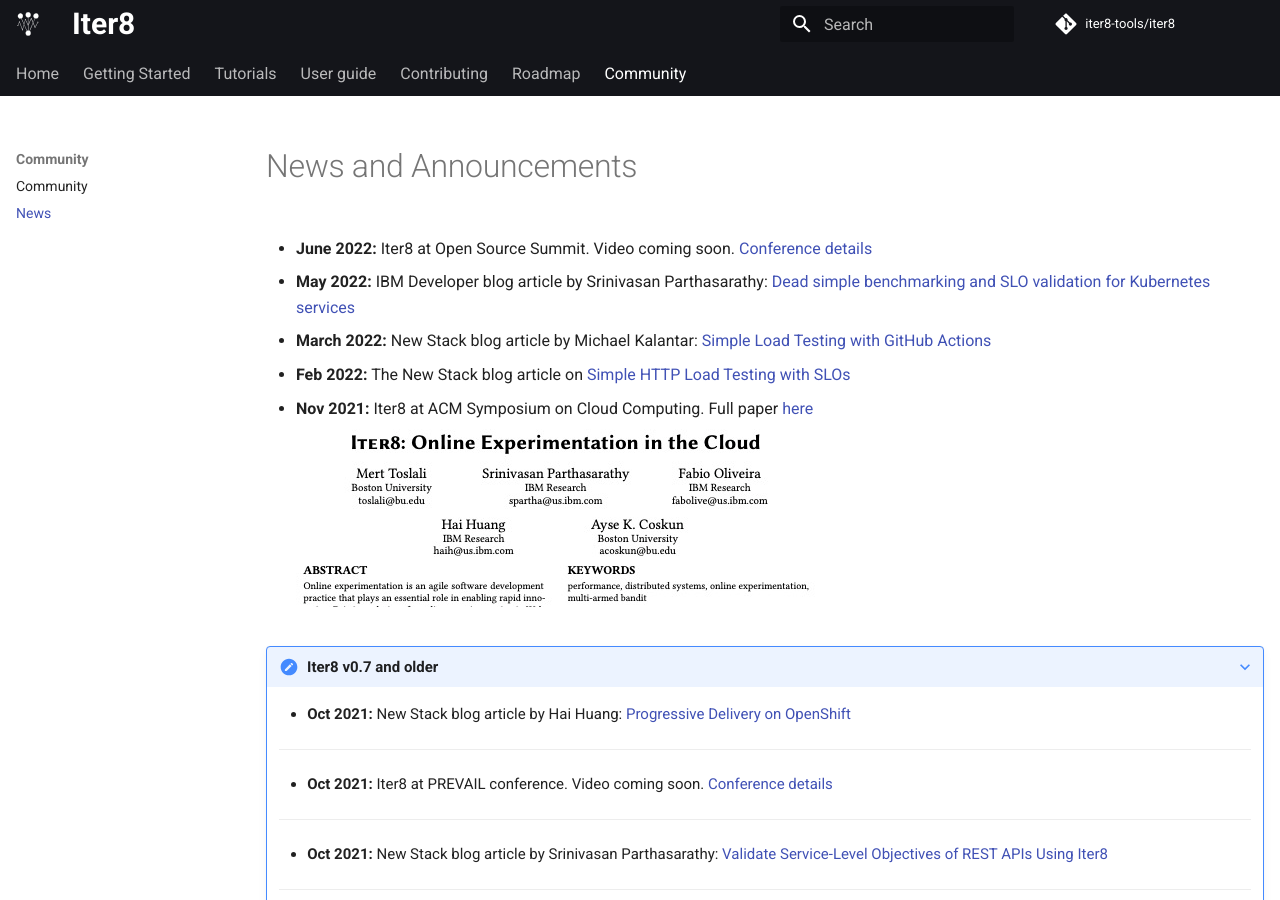
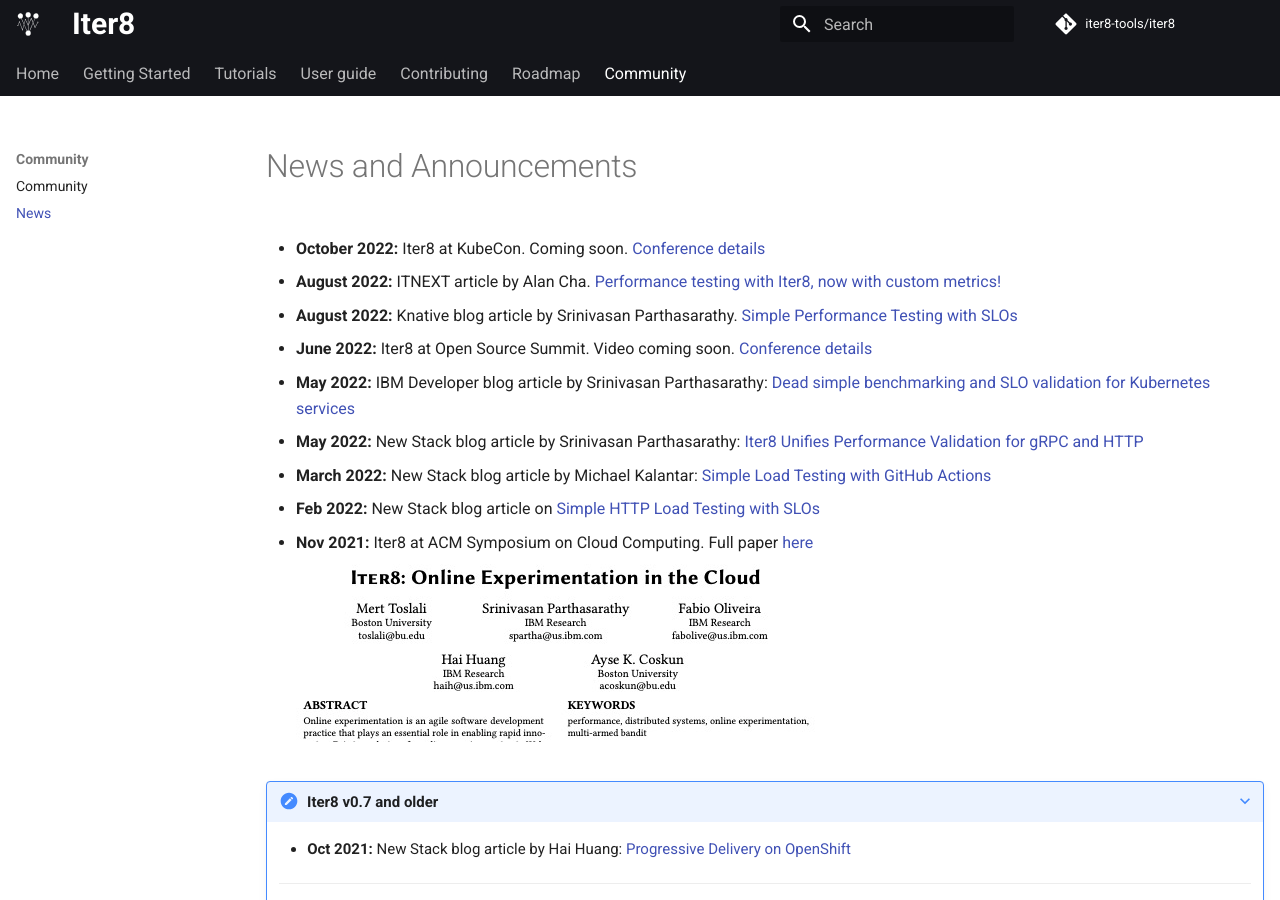
Before and after one commit to iter8-tools/docs, an MkDocs documentation site: the page built from docs/community/news.md, in a window 1280 px wide and 900 px high. Built offline with MkDocs 1.6.1 and Material for MkDocs 9.7.7, drawn with Linux system fonts in a browser that asks for light colours; comment, search, counter and statistics services are not loaded; the version menu is left out.

Commit message:
Updates
Signed-off-by: Alan Cha <alan@alans-mbp.myfiosgateway.com>

```diff
--- a/docs/community/news.md
+++ b/docs/community/news.md
@@ -5,13 +5,21 @@
 ---
 
 # News and Announcements
-* **June 2022:**  Iter8 at Open Source Summit. Video coming soon. [Conference details](https://events.linuxfoundation.org/open-source-summit-north-america/)
+* **October 2022:** Iter8 at KubeCon. Coming soon. [Conference details](https://events.linuxfoundation.org/kubecon-cloudnativecon-north-america/)
 
-* **May 2022:**  IBM Developer blog article by Srinivasan Parthasarathy: [Dead simple benchmarking and SLO validation for Kubernetes services](https://developer.ibm.com/articles/dead-simple-benchmarking-and-slo-validation-for-kubernetes-services/)
+* **August 2022:** ITNEXT article by Alan Cha. [Performance testing with Iter8, now with custom metrics!](https://itnext.io/performance-testing-with-iter8-now-with-custom-metrics-8c97bb7449c8)
 
-* **March 2022:**  New Stack blog article by Michael Kalantar: [Simple Load Testing with GitHub Actions](https://thenewstack.io/simple-load-testing-with-github-actions/)
+* **August 2022:** Knative blog article by Srinivasan Parthasarathy. [Simple Performance Testing with SLOs](https://knative.dev/blog/articles/performance-test-with-slos/)
 
-* **Feb 2022:**  The New Stack blog article on [Simple HTTP Load Testing with SLOs](https://thenewstack.io/simple-http-load-testing-with-slos/)
+* **June 2022:** Iter8 at Open Source Summit. Video coming soon. [Conference details](https://events.linuxfoundation.org/open-source-summit-north-america/)
+
+* **May 2022:** IBM Developer blog article by Srinivasan Parthasarathy: [Dead simple benchmarking and SLO validation for Kubernetes services](https://developer.ibm.com/articles/dead-simple-benchmarking-and-slo-validation-for-kubernetes-services/)
+
+* **May 2022:** New Stack blog article by Srinivasan Parthasarathy: [Iter8 Unifies Performance Validation for gRPC and HTTP](https://thenewstack.io/iter8-unifies-performance-validation-for-grpc-and-http/)
+
+* **March 2022:** New Stack blog article by Michael Kalantar: [Simple Load Testing with GitHub Actions](https://thenewstack.io/simple-load-testing-with-github-actions/)
+
+* **Feb 2022:** New Stack blog article on [Simple HTTP Load Testing with SLOs](https://thenewstack.io/simple-http-load-testing-with-slos/)
 
 * **Nov 2021:** Iter8 at ACM Symposium on Cloud Computing. Full paper [here](https://github.com/sriumcp/papers/blob/main/socc2021-final106.pdf)
 
@@ -19,7 +27,7 @@
 
 ???+ note "Iter8 v0.7 and older"
 
-    * **Oct 2021:**  New Stack blog article by Hai Huang: [Progressive Delivery on OpenShift](https://thenewstack.io/progressive-delivery-on-openshift/)
+    * **Oct 2021:** New Stack blog article by Hai Huang: [Progressive Delivery on OpenShift](https://thenewstack.io/progressive-delivery-on-openshift/)
 
     ***
 
@@ -27,7 +35,7 @@
 
     ***
 
-    * **Oct 2021:**  New Stack blog article by Srinivasan Parthasarathy: [Validate Service-Level Objectives of REST APIs Using Iter8](https://thenewstack.io/validate-service-level-objectives-of-rest-apis-using-iter8/)
+    * **Oct 2021:** New Stack blog article by Srinivasan Parthasarathy: [Validate Service-Level Objectives of REST APIs Using Iter8](https://thenewstack.io/validate-service-level-objectives-of-rest-apis-using-iter8/)
 
     ***
 
```
